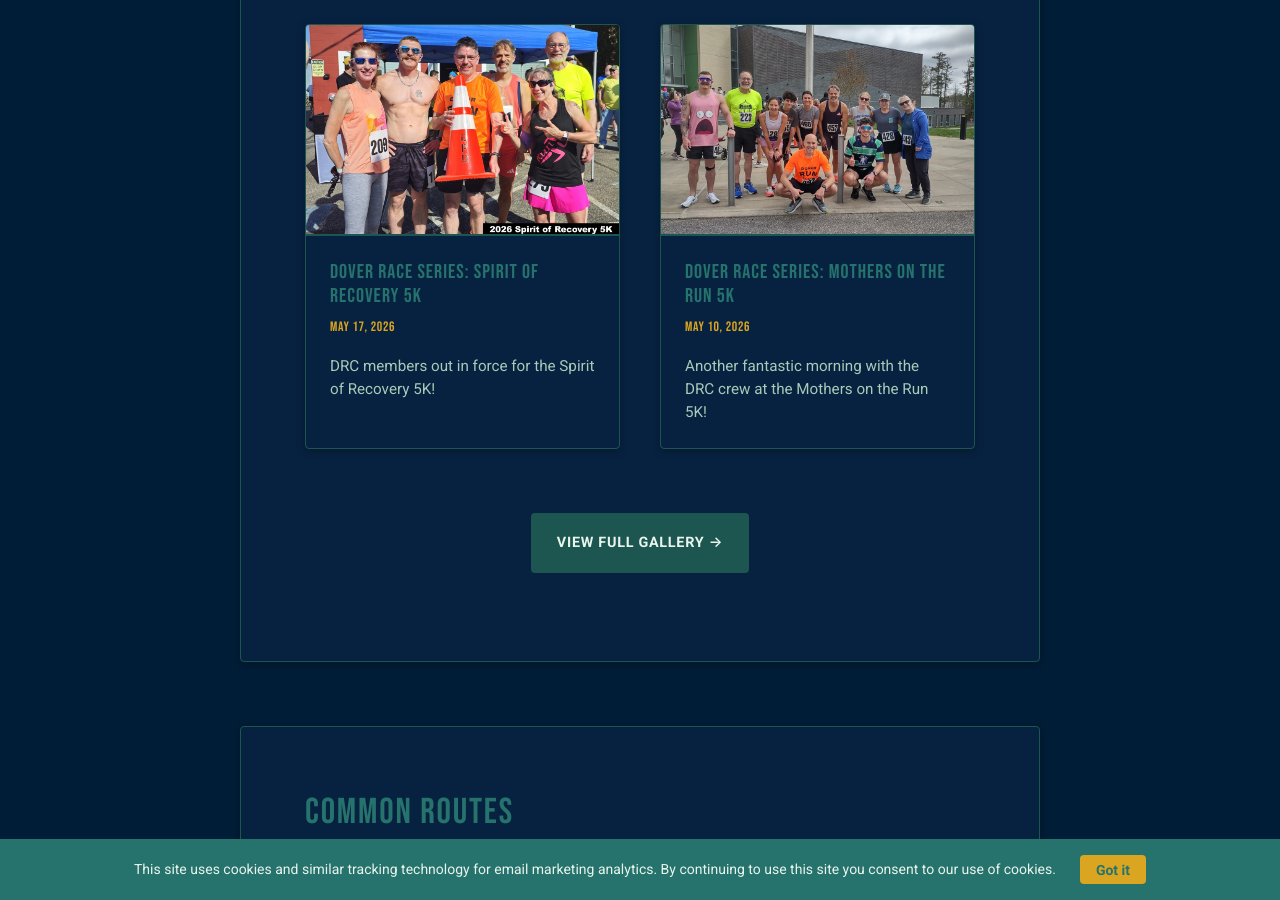
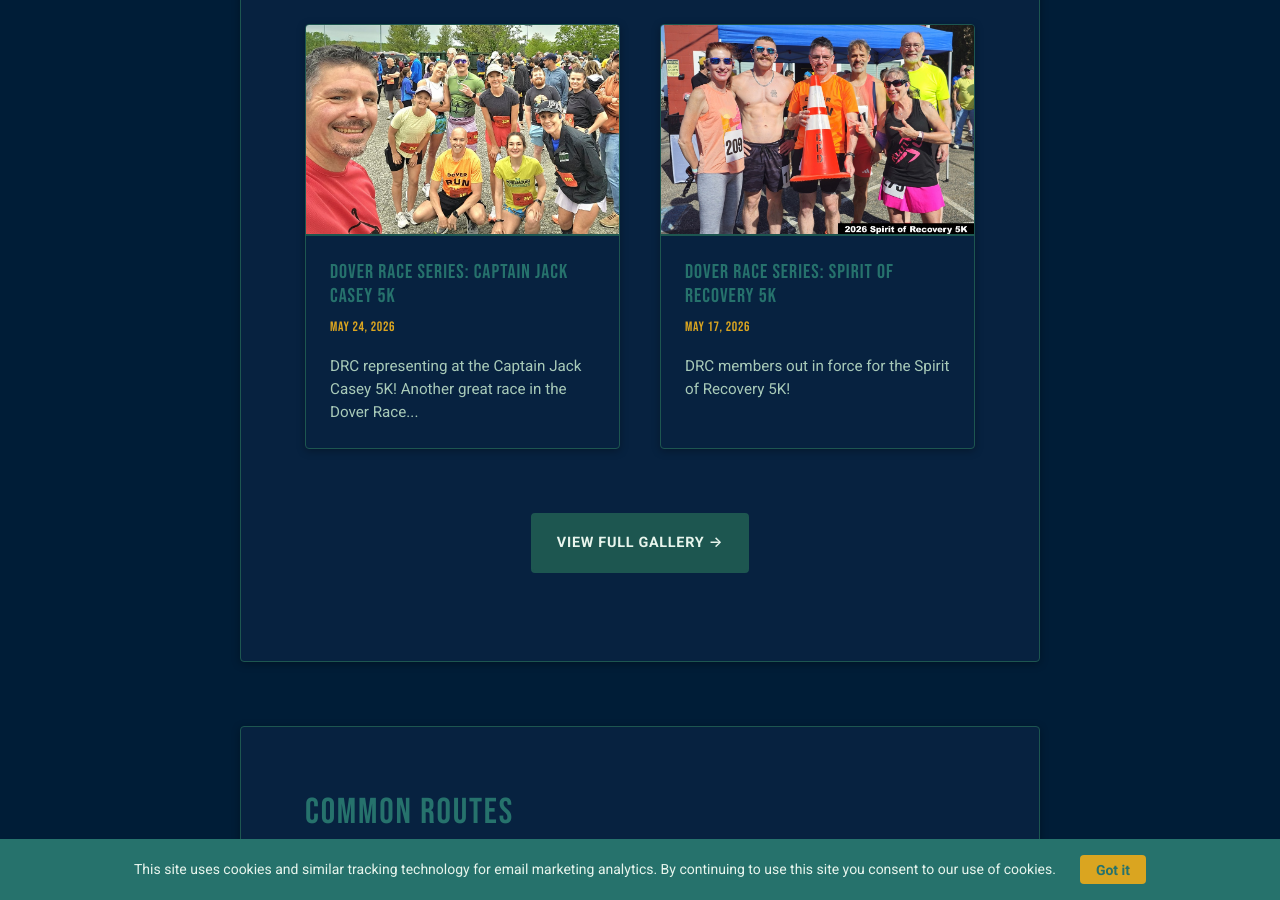
Before and after one commit to dekay2001/dover-run-club-website, a Jekyll site: the page built from index.md, in a window 1280 px wide and 900 px high, scrolled down 2942 px. Built offline with Jekyll 4.4.1, drawn with Linux system fonts in a browser that asks for light colours.

Commit message:
Add Captain Jack Casey 5K gallery photo and responsive variants

```diff
--- a/_data/gallery.yml
+++ b/_data/gallery.yml
@@ -5,6 +5,13 @@
   date: "2026-05-17"
   caption: "DRC members out in force for the Spirit of Recovery 5K!"
   alt: "Dover Run Club members posing at the Spirit of Recovery 5K"
+
+- image: /assets/images/2026-05-24-dover-race-series-capt-jack-casey5k-1200.jpg
+  image_base: /assets/images/2026-05-24-dover-race-series-capt-jack-casey5k
+  title: "Dover Race Series: Captain Jack Casey 5K"
+  date: "2026-05-24"
+  caption: "DRC representing at the Captain Jack Casey 5K! Another great race in the Dover Race Series."
+  alt: "Dover Run Club members at the Captain Jack Casey 5K finish line"
 
 - image: /assets/images/2026-05-10-dover-race-series-motr5k-1200.jpg
   image_base: /assets/images/2026-05-10-dover-race-series-motr5k
```
Also changed, not shown: assets/images/2026-05-24-dover-race-series-capt-jack-casey5k-1200.jpg (added), assets/images/2026-05-24-dover-race-series-capt-jack-casey5k-400.jpg (added), assets/images/2026-05-24-dover-race-series-capt-jack-casey5k-800.jpg (added), assets/images/2026-05-24-dover-race-series-capt-jack-casey5k.jpg (added).
